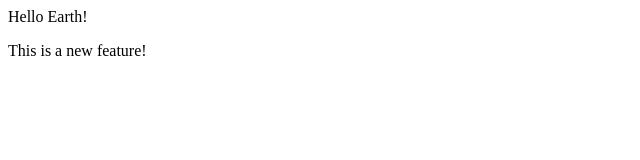
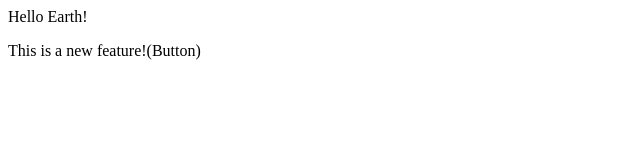
Before and after one commit to Ashvin2508/localRepo, a plain HTML site: page index.html in a window 1280 px wide. Shown: the full height of the page, 0-640 px from the left. Drawn offline with Linux system fonts and the light colour scheme.

```diff
--- a/index.html
+++ b/index.html
@@ -1,2 +1,2 @@
 <p>Hello Earth!</p>
-<p>This is a new feature!</p>
+<p>This is a new feature!(Button)</p>
```
